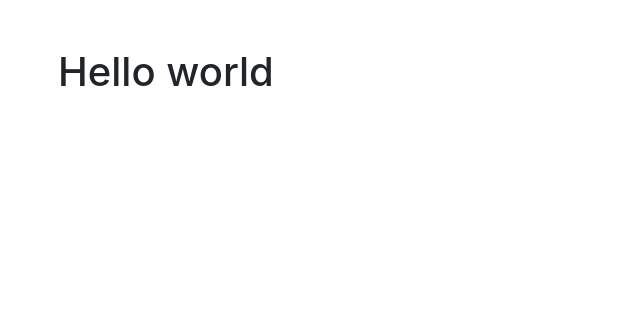
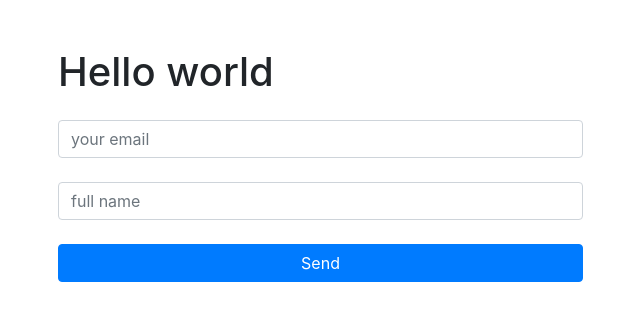
Before and after one commit to assembler-institute/code-review-demo-project, a website: page src/index.html in a window 1280 px wide. Shown: the whole page, without its empty margins (42-682 px from the left). Drawn offline with nearby package versions, Linux system fonts and the light colour scheme.

Commit message:
feat: add contact form

```diff
--- a/src/index.html
+++ b/src/index.html
@@ -19,6 +19,21 @@
         <div class="col">
           <h1>Hello world</h1>
         </div>
+        <div class="col">
+          <form class="mt-4">
+            <input
+              class="form-control mb-4"
+              type="text"
+              placeholder="your email"
+            />
+            <input
+              class="form-control mb-4"
+              type="text"
+              placeholder="full name"
+            />
+            <button class="btn btn-primary w-100">Send</button>
+          </form>
+        </div>
       </section>
     </main>
   </body>
```
